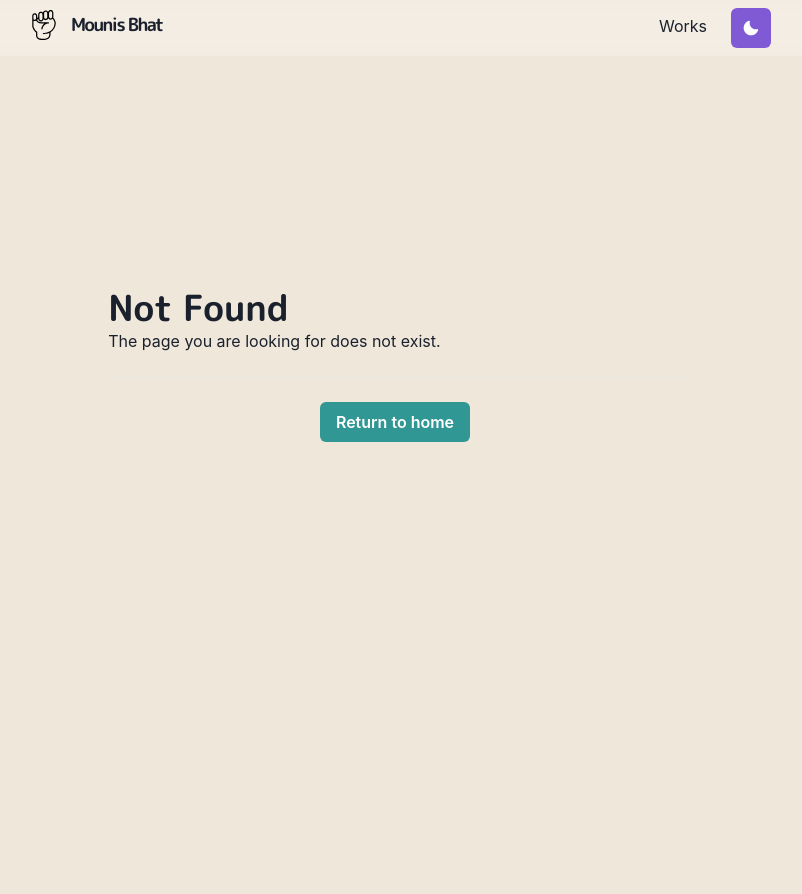
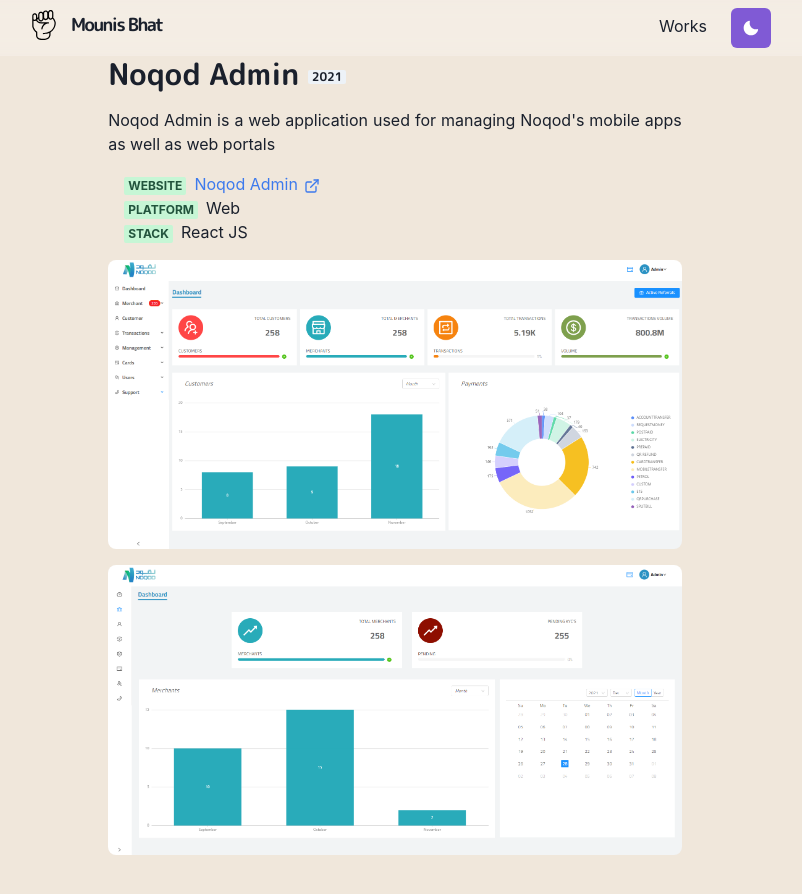
Before and after one commit to mounis-bhat/portfolio, a Next.js app: page /works/noqod in a window 1280 px wide. Before the commit this address had no page. Shown: the top 894 px of the page, without its empty margins (245-1047 px from the left). Before the commit the page ends 800 px from the top, so only its background shows below. Built offline with nearby package versions, Linux system fonts and the light colour scheme.

Commit message:
Add Noqod to Works components

```diff
--- /dev/null
+++ b/components/Work.jsx
@@ -0,0 +1,29 @@
+import NextLink from "next/link"
+import { Heading, Box, Image, Link, Badge } from "@chakra-ui/react"
+import { ChevronRightIcon } from "@chakra-ui/icons"
+
+export const Title = ({ children }) => (
+  <Box>
+    {/* <NextLink href="/works">
+      <Link>Works</Link>
+    </NextLink> */}
+    {/* <span>
+      &nbsp;
+      <ChevronRightIcon />
+      &nbsp;
+    </span> */}
+    <Heading display="inline-block" as="h3" fontSize={30} mb={4}>
+      {children}
+    </Heading>
+  </Box>
+)
+
+export const WorkImage = ({ src, alt }) => (
+  <Image borderRadius="lg" w="full" src={src} alt={alt} mb={4} />
+)
+
+export const Meta = ({ children }) => (
+  <Badge colorScheme="green" mr={2}>
+    {children}
+  </Badge>
+)
--- /dev/null
+++ b/pages/works/noqod.jsx
@@ -0,0 +1,41 @@
+import { Container, Badge, Link, List, ListItem } from "@chakra-ui/react"
+import { ExternalLinkIcon } from "@chakra-ui/icons"
+import { Title, WorkImage, Meta } from "../../components/Work"
+import Paragraph from "../../components/Paragraph"
+import Article from "../../components/layouts/Article"
+
+const Work = () => {
+  return (
+    <Article>
+      <Container>
+        <Title>
+          Noqod Admin <Badge>2021</Badge>
+        </Title>
+        <Paragraph>
+          Noqod Admin is a web application used for managing Noqod's mobile apps
+          as well as web portals
+        </Paragraph>
+        <List ml={4} my={4}>
+          <ListItem>
+            <Meta>Website</Meta>
+            <Link href="http://staging.noqod.sd/">
+              Noqod Admin <ExternalLinkIcon mx="2px" />
+            </Link>
+          </ListItem>
+          <ListItem>
+            <Meta>Platform</Meta>
+            <span>Web</span>
+          </ListItem>
+          <ListItem>
+            <Meta>Stack</Meta>
+            <span>React JS</span>
+          </ListItem>
+        </List>
+        <WorkImage src="/images/works/Noqod1.png" alt="Noqod" />
+        <WorkImage src="/images/works/Noqod2.png" alt="Noqod" />
+      </Container>
+    </Article>
+  )
+}
+
+export default Work
```
Also changed, not shown: public/images/works/Noqod1.png (added), public/images/works/Noqod2.png (added).
